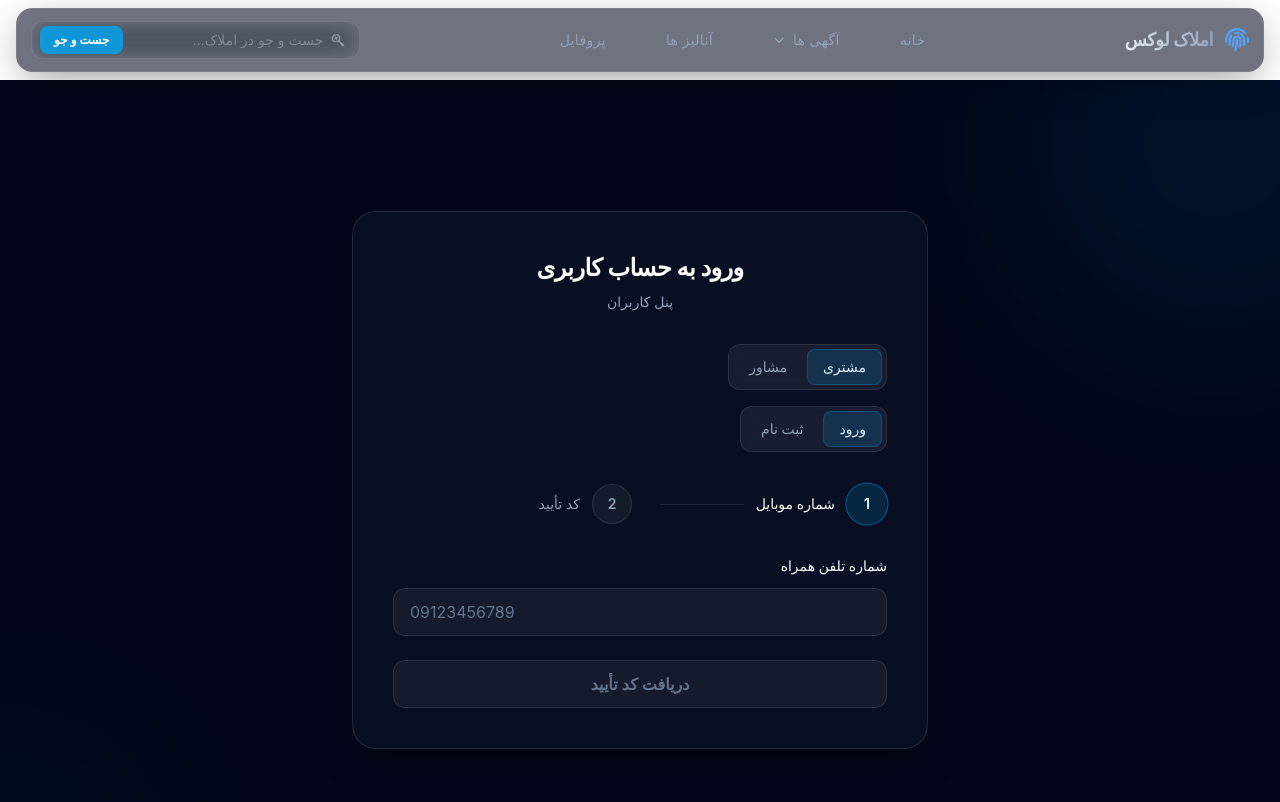
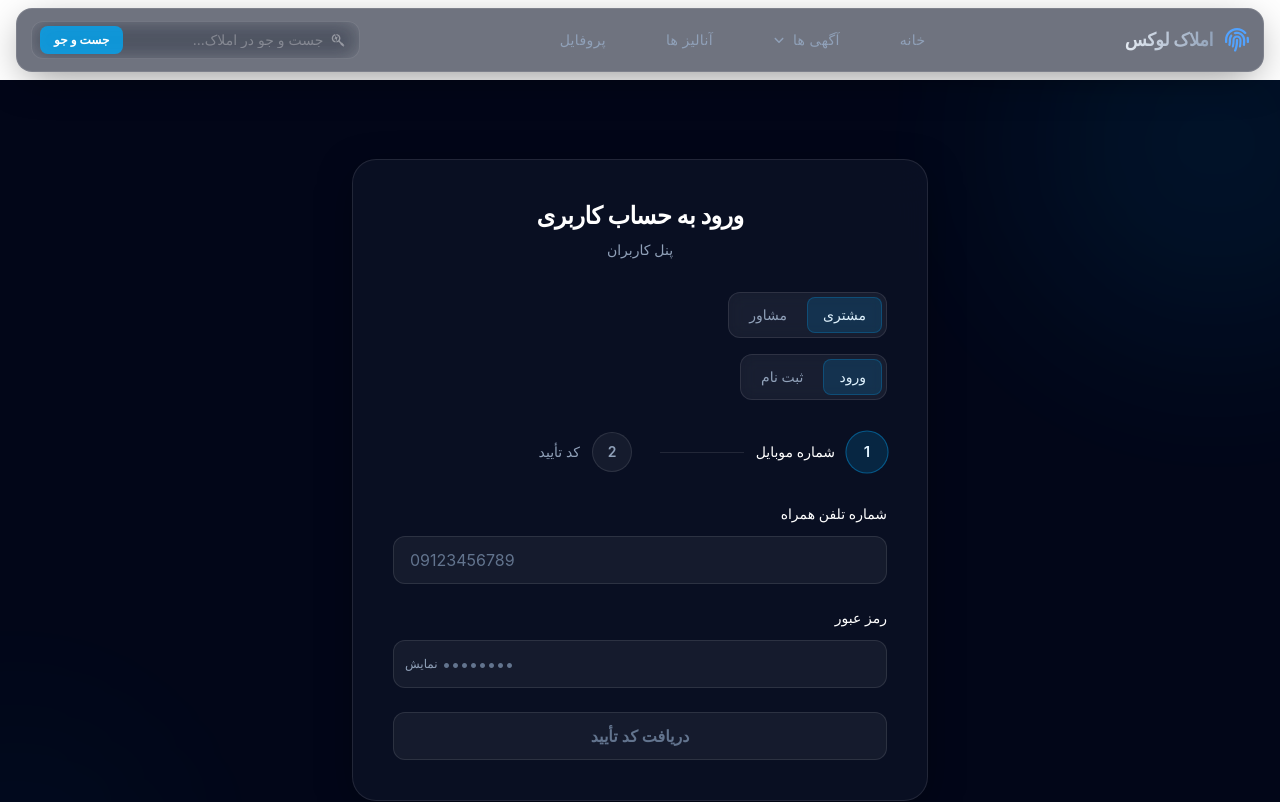
Before and after one commit to KamyarKazemi/estate_front, a React (Vite) app: page /profile in a window 1280 px wide. Shown: the top 802 px of the page. Built offline with nearby package versions, Linux system fonts and the light colour scheme; no server answers.

Commit message:
pass added

```diff
--- a/src/components/layout/Profile/Profile.tsx
+++ b/src/components/layout/Profile/Profile.tsx
@@ -10,7 +10,7 @@ import { StepNavigation } from "./profile-components/StepNavigation";
 import { Toggle } from "./ui/Toggle";
 
 import { useOtp } from "./hooks/useOtp";
-import { useSignupValidation } from "./hooks/useSignupValidation";
+import { useSignupValidation, passwordRegex } from "./hooks/useSignupValidation";
 
 import type { ClientType, Mode, Step, SignupValues } from "./types/types";
 
@@ -80,14 +80,20 @@ function Profile() {
   /* ---------------- شماره موبایل ---------------- */
 
   const [phone, setPhone] = useState("");
+  const [loginPassword, setLoginPassword] = useState("");
 
   const isPhoneValid = /^09\d{9}$/.test(phone);
+  const isLoginPasswordValid =
+    mode !== "login" || passwordRegex.test(loginPassword);
+  const isPhoneFormValid = isPhoneValid && isLoginPasswordValid;
 
   const handlePhoneSubmit = async () => {
-    if (!isPhoneValid || sendingPhone) return;
+    if (!isPhoneFormValid || sendingPhone) return;
 
     if (mode === "login") {
-      await dispatch(sendNumberLoginThunk(phone)).unwrap();
+      await dispatch(
+        sendNumberLoginThunk({ phone_number: phone, password: loginPassword }),
+      ).unwrap();
     } else {
       await dispatch(sendNumberThunk(phone)).unwrap();
     }
@@ -190,6 +196,7 @@ function Profile() {
     dispatch(resetAuthFlow());
     setStep(1);
     setPhone("");
+    setLoginPassword("");
     resetOtp();
     setSignupValues({
       firstName: "",
@@ -308,7 +315,11 @@ function Profile() {
                 key="phone-step"
                 phone={phone}
                 setPhone={setPhone}
-                isValid={isPhoneValid}
+                mode={mode}
+                password={loginPassword}
+                setPassword={setLoginPassword}
+                isPasswordValid={isLoginPasswordValid}
+                isValid={isPhoneFormValid}
                 loading={sendingPhone}
                 skeletonLoading={bootstrappingProfile}
                 onSubmit={handlePhoneSubmit}
--- a/src/components/layout/Profile/hooks/useSignupValidation.ts
+++ b/src/components/layout/Profile/hooks/useSignupValidation.ts
@@ -18,7 +18,7 @@ type ValidationResult = {
 
 const emailRegex = /^[^\s@]+@[^\s@]+\.[^\s@]+$/;
 
-const passwordRegex = /^(?=.*[a-z])(?=.*[A-Z])(?=.*\d).{8,}$/;
+export const passwordRegex = /^(?=.*[a-z])(?=.*[A-Z])(?=.*\d).{8,}$/;
 
 /*
 Password rule:
--- a/src/components/layout/Profile/profile-components/PhoneStep.tsx
+++ b/src/components/layout/Profile/profile-components/PhoneStep.tsx
@@ -1,9 +1,15 @@
-import type { ChangeEvent, FormEvent } from "react";
+import { useState, type ChangeEvent, type FormEvent } from "react";
 import { motion } from "motion/react";
+import type { Mode } from "../types/types";
+import { passwordRegex } from "../hooks/useSignupValidation";
 
 export type PhoneStepProps = {
   phone: string;
   setPhone: (v: string) => void;
+  mode: Mode;
+  password: string;
+  setPassword: (v: string) => void;
+  isPasswordValid: boolean;
   isValid: boolean;
   loading: boolean;
   skeletonLoading?: boolean;
@@ -22,7 +28,7 @@ function Spinner() {
   );
 }
 
-function PhoneStepSkeleton() {
+function PhoneStepSkeleton({ withPassword }: { withPassword: boolean }) {
   return (
     <div className="space-y-6 animate-pulse">
       <div className="space-y-3">
@@ -30,18 +36,36 @@ function PhoneStepSkeleton() {
         <div className="h-12 w-full rounded-xl bg-white/5" />
         <div className="h-3 w-52 rounded bg-white/5" />
       </div>
+      {withPassword && (
+        <div className="space-y-3">
+          <div className="h-4 w-24 rounded bg-white/5" />
+          <div className="h-12 w-full rounded-xl bg-white/5" />
+        </div>
+      )}
       <div className="h-12 w-full rounded-xl bg-white/5" />
     </div>
   );
 }
 
+const inputClasses = `
+  h-12 w-full rounded-xl border border-white/10 bg-white/5 px-4
+  text-white placeholder-slate-500 outline-none transition-colors duration-300
+  focus:border-sky-500/50 focus:bg-slate-800/40 focus:ring-4 focus:ring-sky-500/10
+`;
+
 export function PhoneStep({
   phone,
   setPhone,
+  mode,
+  password,
+  setPassword,
   loading,
   skeletonLoading = false,
   onSubmit,
 }: PhoneStepProps) {
+  const [showPassword, setShowPassword] = useState(false);
+  const isLogin = mode === "login";
+
   const handleChange = (e: ChangeEvent<HTMLInputElement>) => {
     let digits = e.target.value.replace(/\D/g, "");
 
@@ -58,16 +82,18 @@ export function PhoneStep({
     setPhone(digits);
   };
 
+  const isPhoneValid = PHONE_REGEX.test(phone);
+  const isPasswordValid = !isLogin || passwordRegex.test(password);
+  const isStrictValid = isPhoneValid && isPasswordValid;
+
   const handleSubmit = async (e: FormEvent) => {
     e.preventDefault();
-    if (!PHONE_REGEX.test(phone) || loading) return;
+    if (!isStrictValid || loading) return;
     await onSubmit();
   };
 
-  const isStrictValid = PHONE_REGEX.test(phone);
-
   if (skeletonLoading) {
-    return <PhoneStepSkeleton />;
+    return <PhoneStepSkeleton withPassword={isLogin} />;
   }
 
   return (
@@ -94,14 +120,10 @@ export function PhoneStep({
           dir="ltr"
           whileFocus={{ scale: 1.01 }}
           transition={{ type: "spring", stiffness: 400, damping: 30 }}
-          className="
-            h-12 w-full rounded-xl border border-white/10 bg-white/5 px-4
-            text-white placeholder-slate-500 outline-none transition-colors duration-300
-            focus:border-sky-500/50 focus:bg-slate-800/40 focus:ring-4 focus:ring-sky-500/10
-          "
+          className={inputClasses}
         />
 
-        {phone.length > 0 && !isStrictValid && (
+        {phone.length > 0 && !isPhoneValid && (
           <motion.p
             initial={{ opacity: 0, y: -4 }}
             animate={{ opacity: 1, y: 0 }}
@@ -111,6 +133,55 @@ export function PhoneStep({
           </motion.p>
         )}
       </div>
+
+      {isLogin && (
+        <motion.div
+          initial={{ opacity: 0, y: 10 }}
+          animate={{ opacity: 1, y: 0 }}
+          exit={{ opacity: 0, y: -6 }}
+          transition={{ duration: 0.22, ease: "easeOut" }}
+        >
+          <label className="mb-3 block text-sm font-medium text-white">
+            رمز عبور
+          </label>
+
+          <div className="relative">
+            <motion.input
+              type={showPassword ? "text" : "password"}
+              value={password}
+              onChange={(e) => setPassword(e.target.value)}
+              autoComplete="current-password"
+              placeholder="••••••••"
+              dir="ltr"
+              whileFocus={{ scale: 1.01 }}
+              transition={{ type: "spring", stiffness: 400, damping: 30 }}
+              className={`${inputClasses} pl-12`}
+            />
+
+            <button
+              type="button"
+              onClick={() => setShowPassword((v) => !v)}
+              tabIndex={-1}
+              className="
+                absolute left-3 top-1/2 -translate-y-1/2 text-xs text-slate-400
+                transition-colors duration-200 hover:text-sky-200
+              "
+            >
+              {showPassword ? "پنهان" : "نمایش"}
+            </button>
+          </div>
+
+          {password.length > 0 && !isPasswordValid && (
+            <motion.p
+              initial={{ opacity: 0, y: -4 }}
+              animate={{ opacity: 1, y: 0 }}
+              className="mt-2 text-sm text-red-400"
+            >
+              رمز عبور باید حداقل ۸ کاراکتر و شامل حروف بزرگ، کوچک و عدد باشد.
+            </motion.p>
+          )}
+        </motion.div>
+      )}
 
       <motion.button
         type="submit"
--- a/src/redux/thunks/sendNumberLogin.tsx
+++ b/src/redux/thunks/sendNumberLogin.tsx
@@ -2,28 +2,26 @@ import { createAsyncThunk } from "@reduxjs/toolkit";
 import axios from "axios";
 
 const URL = import.meta.env.VITE_BACKEND_URL_LOGIN_FIRST;
+
+interface SendNumberLoginPayload {
+  phone_number: string;
+  password: string;
+}
 
 interface SendNumberResponse {
   phone_number: string;
   otp_session_token: string;
 }
 
-console.log("ENV:", import.meta.env);
-console.log("FIRST URL:", URL);
-
 export const sendNumberLoginThunk = createAsyncThunk<
   SendNumberResponse,
-  string,
+  SendNumberLoginPayload,
   { rejectValue: string }
->("login/sendNumber", async (phone_number, { rejectWithValue }) => {
+>("login/sendNumber", async ({ phone_number, password }, { rejectWithValue }) => {
   try {
     const response = await axios.post(URL, {
       phone_number,
-    });
-
-    console.log("sendNumberLoginThunk got:", {
-      phone_number,
-      otp_session_token: response.data.otp_session_token,
+      password,
     });
 
     return {
```
